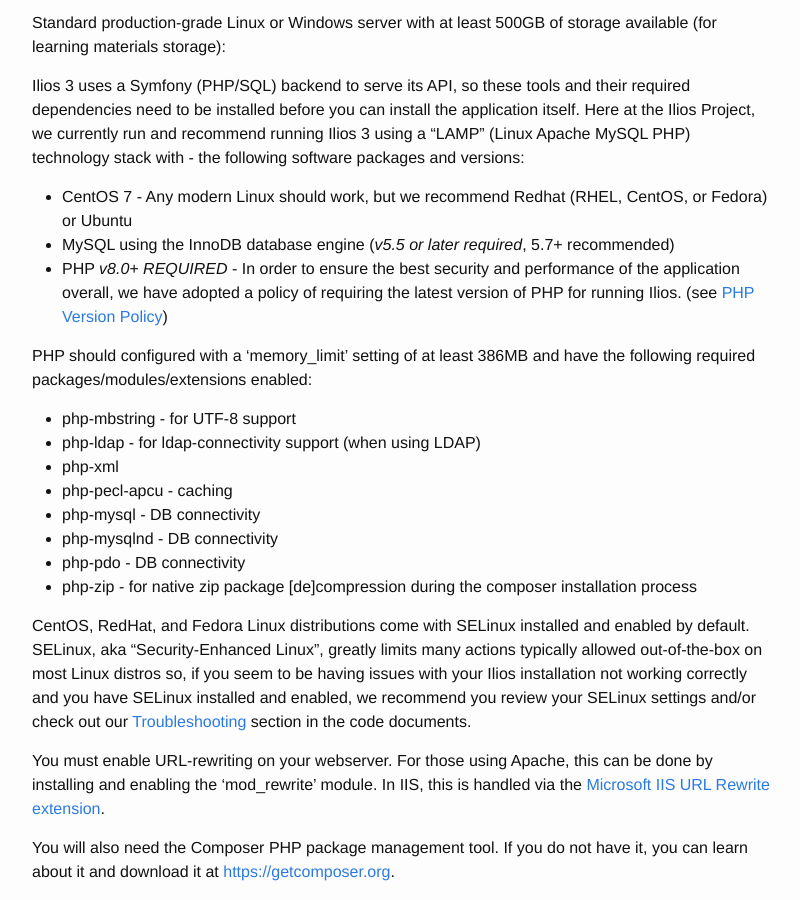
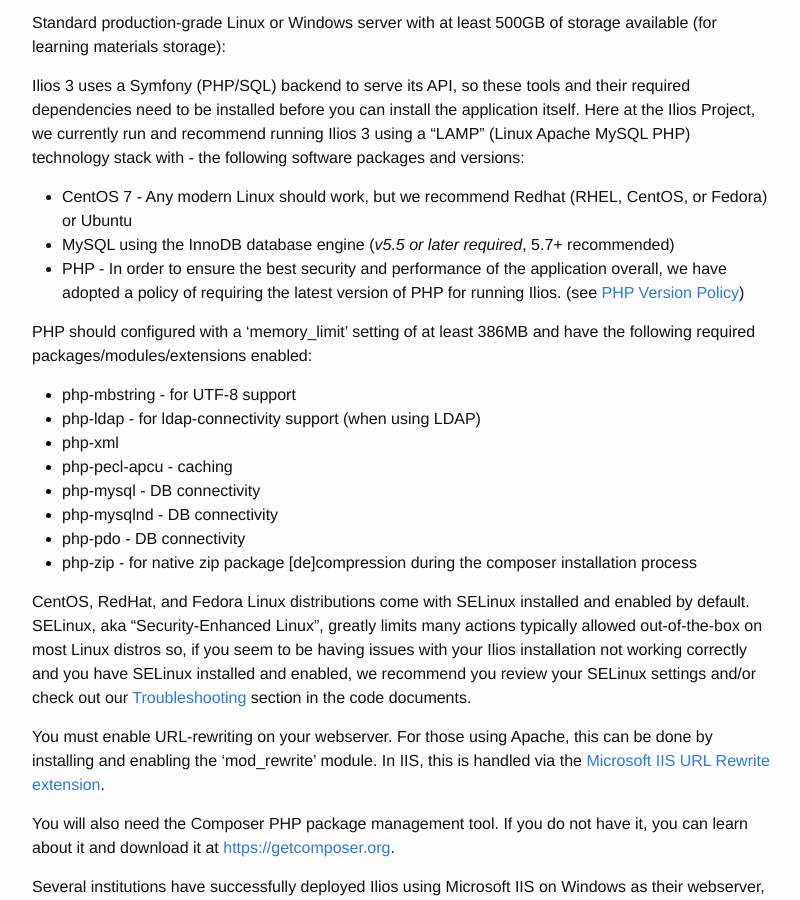
Before and after one commit to ilios/iliosproject.org, a Jekyll site: the page built from technology.md, in a window 1280 px wide and 900 px high, scrolled down 434 px. Shown: the whole window, without its empty margins (238-1038 px from the left). Built offline with Jekyll 4.4.1, drawn with Linux system fonts in a browser that asks for light colours.

Commit message:
removed hardcoded PHP version

```diff
--- a/technology.md
+++ b/technology.md
@@ -22,7 +22,7 @@
 
 - CentOS 7 - Any modern Linux should work, but we recommend Redhat (RHEL, CentOS, or Fedora) or Ubuntu
 - MySQL using the InnoDB database engine (*v5.5 or later required*, 5.7+ recommended)
-- PHP *v8.0+ REQUIRED* - In order to ensure the best security and performance of the application overall, we have adopted a policy of requiring the latest version of PHP for running Ilios. (see [PHP Version Policy](https://github.com/ilios/ilios/blob/master/docs/ilios_php_version_policy.md))
+- PHP - In order to ensure the best security and performance of the application overall, we have adopted a policy of requiring the latest version of PHP for running Ilios. (see [PHP Version Policy](https://github.com/ilios/ilios/blob/master/docs/ilios_php_version_policy.md))
 
 PHP should configured with a 'memory_limit' setting of at least 386MB and have the following required packages/modules/extensions enabled:
 
```
